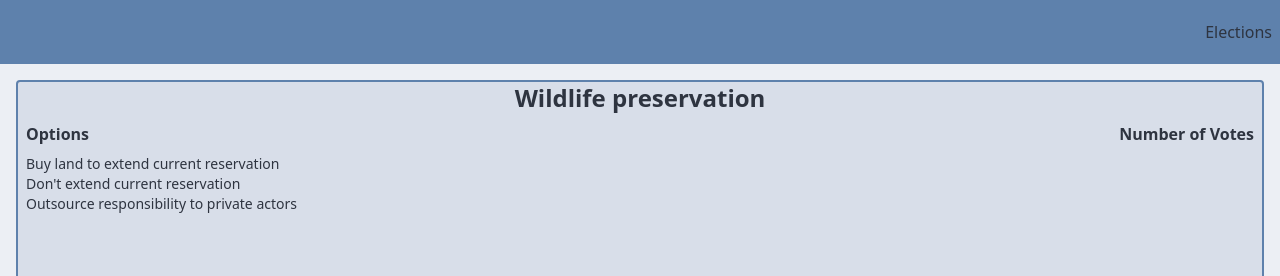
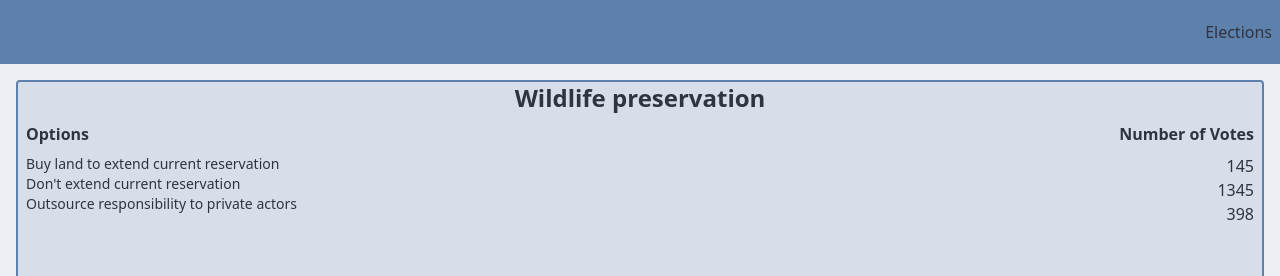
Before and after one commit to DefyCab/final_assignment, a Next.js app: page /elections/election in a window 1280 px wide. Shown: the top 276 px of the page. Built offline with nearby package versions, Linux system fonts and the light colour scheme.

Commit message:
adding number of votes placeholders to election component

```diff
--- a/src/app/features/elections/components/election.tsx
+++ b/src/app/features/elections/components/election.tsx
@@ -18,6 +18,8 @@ export async function Election() {
             <p className="font-semibold">Options</p>
             <p className="font-semibold">Number of Votes</p>
           </div>
+          <div className="flex justify-between">
+            <div>
               {election.map((e) =>
                 e.options?.map((option) => (
                   <p className="text-sm ml-2">{option.one}</p>
@@ -33,6 +35,13 @@ export async function Election() {
                   <p className="text-sm ml-2">{option.three}</p>
                 ))
               )}
+            </div>
+            <div className="mr-2 text-right">
+              <p>145</p>
+              <p>1345</p>
+              <p>398</p>
+            </div>
+          </div>
         </article>
       </section>
     </main>
```
Lines whose indentation alone changed are shown as unchanged.
